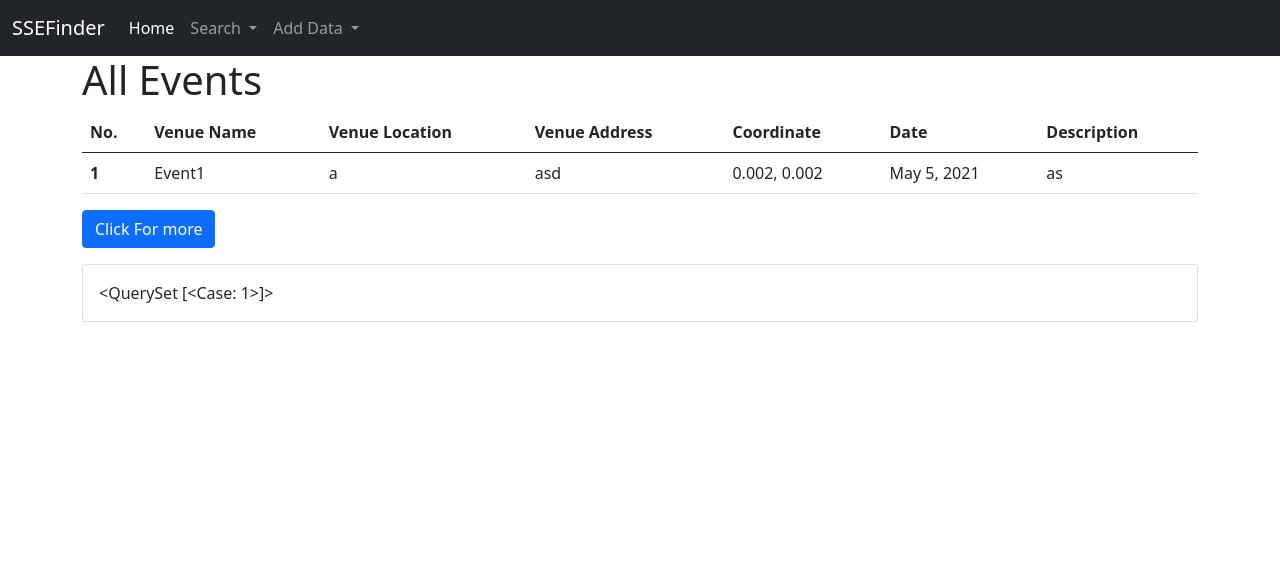
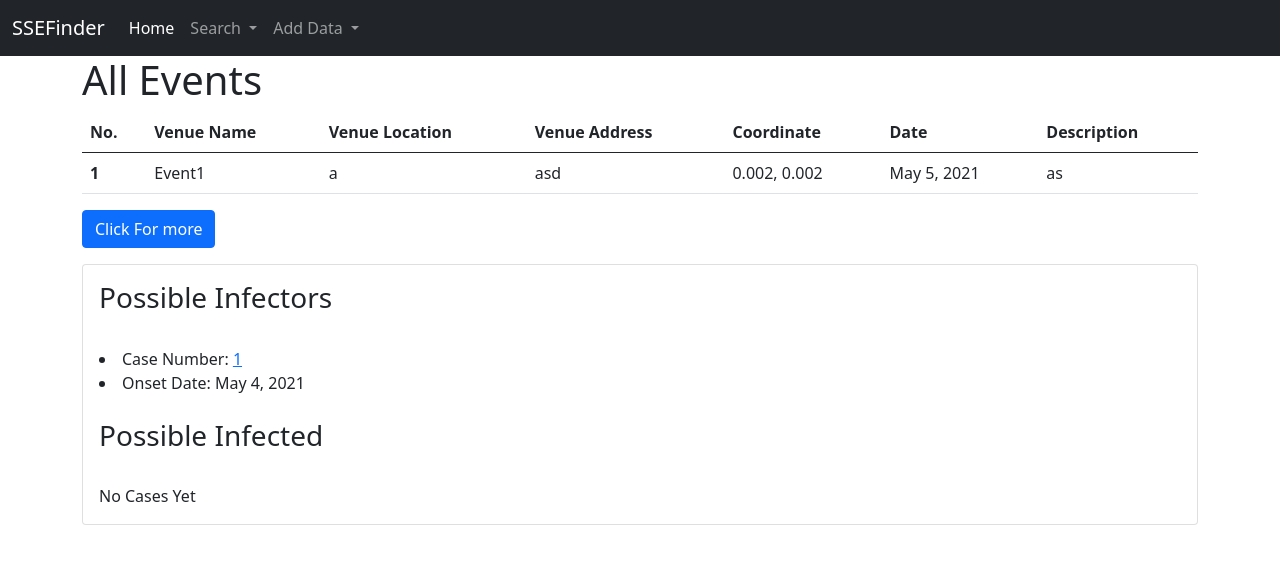
Before and after one commit to allcody/SSEFinderP, a Django app: page /covid in a window 1280 px wide, after a click on "Click For more". Shown: the top 564 px of the page. Run offline with Django 3.2, Linux system fonts and the light colour scheme; data comes from the database, SQL or seed files in the repository; parts of the project's set-up code (start-up, migrations or seed data) failed here and were passed over.

Commit message:
main.html the infector and infacted

```diff
--- a/templates/main.html
+++ b/templates/main.html
@@ -37,8 +37,28 @@
   </p>
   <div class="collapse" id='collapseExample'>
     <div class="card card-body">
-      {{ event.cases.all }}
+        <h3>Possible Infectors</h3>
+        <br>
+        {% for infector_case in event.infectors %}
+
+            <li>Case Number: <a href="{% url 'search_by_case'%}?caseNum={{ infector_case.pk }} ">{{ infector_case }} </a> </li>
+            <li>Onset Date: {{ infector_case.onset_date }}</li>
+        <br>
+        {% empty %}
+          No Cases Yet
+        {% endfor %}
+
+        <h3>Possible Infected</h3>
+        <br>
+        {% for infected_case in event.infecteds %}
+            <li> Case Number: <a href="{% url 'search_by_case'%}?caseNum={{ infected_case.pk }} ">{{ infected_case }}</a></li>
+            <li> Onset Date: {{ infected_case.onset_date }}</li>
+        <br>
+        {% empty %}
+          No Cases Yet
+        {% endfor %}
     </div>
   </div>
+
   {% endfor %}
 {% endblock %}
```
